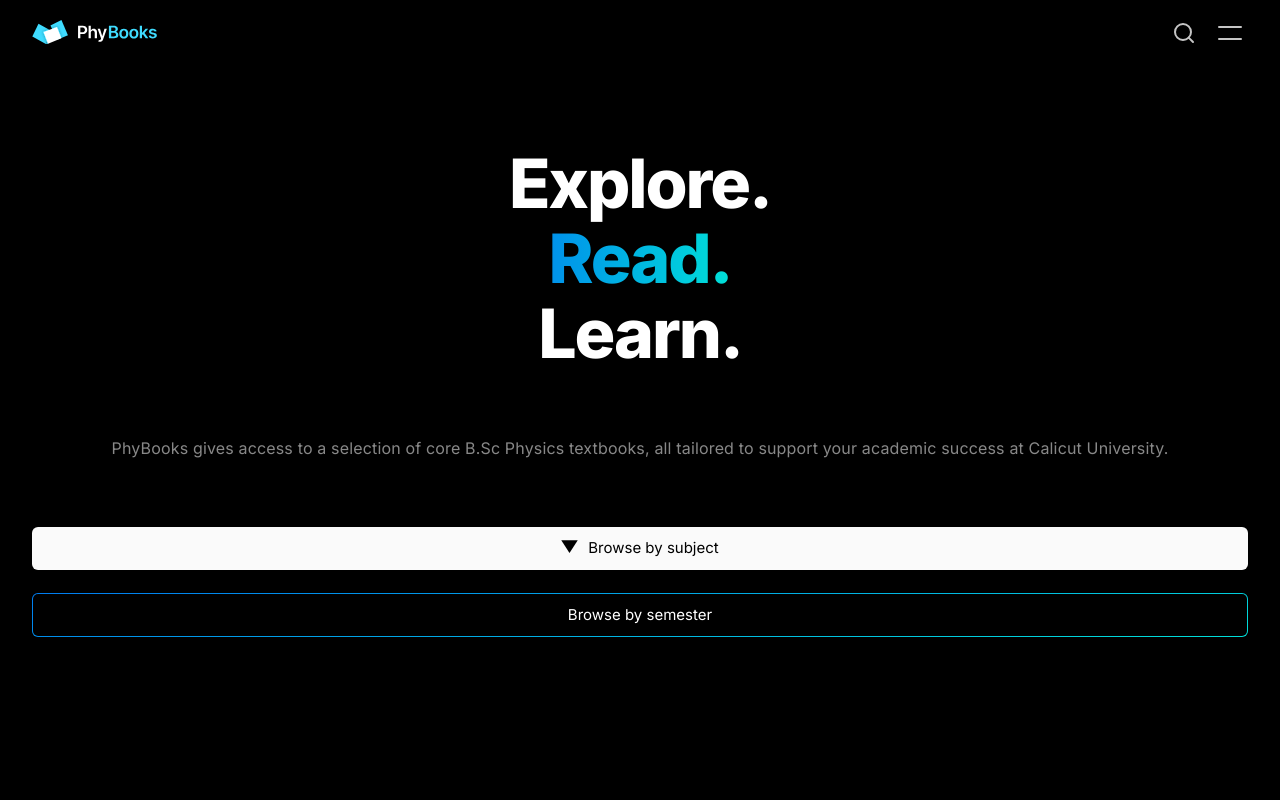
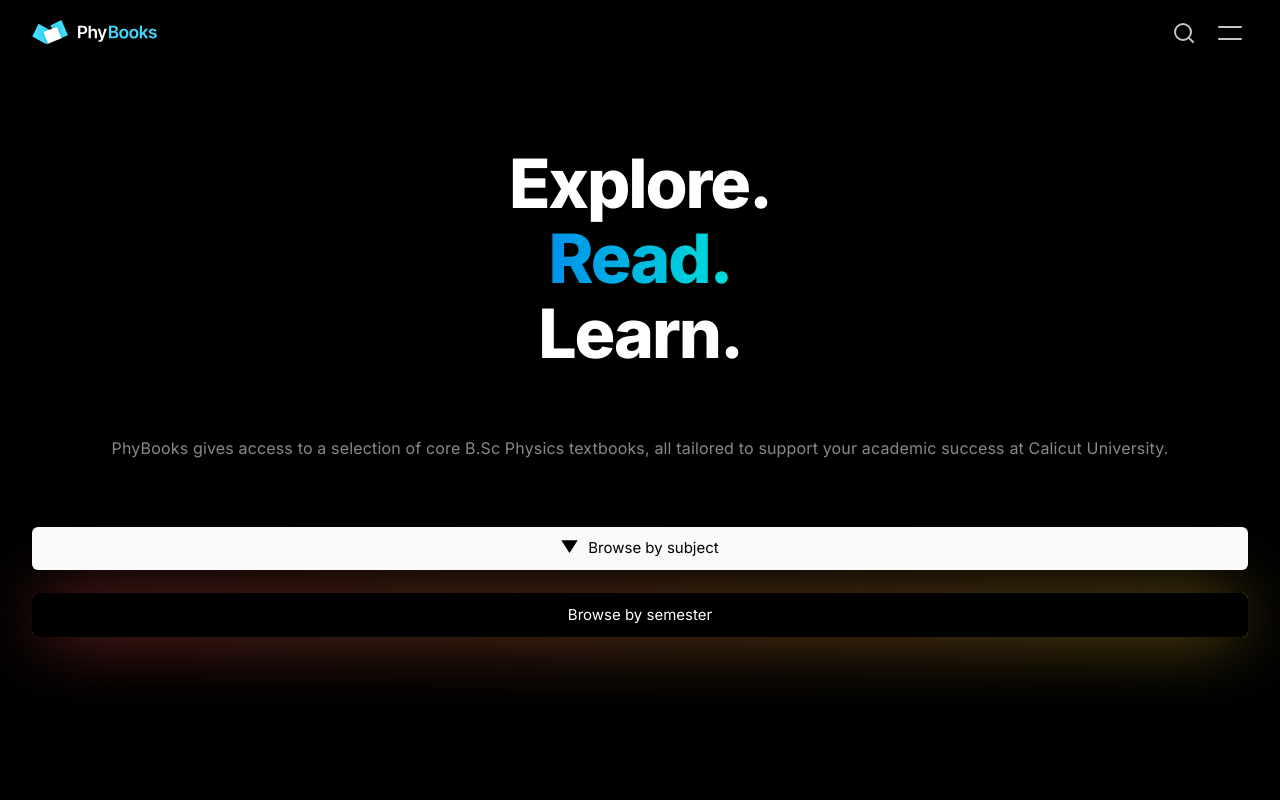
Before and after one commit to FarisPalayi/phybooks, a Next.js app: page / in a window 1280 px wide. Shown: the top 800 px of the page. Built offline with nearby package versions, Linux system fonts and the light colour scheme.

Commit message:
intro button gradient animation proto

```diff
--- a/src/app/components/home/Intro.js
+++ b/src/app/components/home/Intro.js
@@ -24,6 +24,7 @@ export default function Intro() {
           btnText="Browse by semester"
           btnType="secondary"
           btnLink="#semester"
+          glow={true}
         />
       </div>
     </section>
--- a/src/app/components/shared/Button.js
+++ b/src/app/components/shared/Button.js
@@ -1,11 +1,22 @@
 import styles from "../../styles/components/Button.module.scss";
 
-export default function Button({ btnText, btnType, btnLink }) {
+export default function Button({ btnText, btnType, btnLink, glow = false }) {
   !["primary", "secondary"].includes(btnType) && (btnType = "secondary");
+  const glowClass = glow ? styles.glow : "";
 
   return (
-    <a href={btnLink} className={`${styles.btn} ${styles[btnType]}`}>
-      {btnText}
+    <a
+      href={btnLink}
+      className={`${styles.btn} ${styles[btnType]} ${glowClass}`}
+    >
+      {glow && (
+        <>
+          <span className={`${styles.gradShadow} ${styles.grad1}`}></span>
+          <span className={`${styles.gradShadow} ${styles.grad2}`}></span>
+          <span className={`${styles.gradShadow} ${styles.grad3}`}></span>
+        </>
+      )}
+      <span className={styles.content}>{btnText}</span>
     </a>
   );
 }
--- a/src/app/styles/components/Button.module.scss
+++ b/src/app/styles/components/Button.module.scss
@@ -2,11 +2,14 @@
 
 .btn {
   @include reset-button;
+  position: relative;
+  @include flex-center;
   width: 100%;
   text-align: center;
   border-radius: rem(6);
   padding: rem(10) rem(20);
   font-size: rem(15);
+  transition: box-shadow 0.15s ease;
 
   &.primary {
     position: relative;
@@ -22,6 +25,105 @@
 
   &.secondary {
     background: var(--background);
-    @include border-grad;
+    // @include border-grad;
   }
 }
+
+.gradShadow {
+  position: absolute;
+  @include flex-center;
+  width: 100%;
+  height: 100%;
+  border-radius: inherit;
+  background-image: linear-gradient(165deg, var(--start), var(--end)); // border
+  z-index: -2;
+
+  &::before {
+    position: absolute;
+    content: "";
+    width: 100%;
+    height: 100%;
+    background-clip: padding-box;
+    background-image: linear-gradient(165deg, var(--start), var(--end));
+
+    z-index: -1;
+    border-radius: inherit;
+    border: 12px solid transparent;
+
+    filter: blur(36px);
+  }
+}
+
+.glow .content {
+  @include flex-center;
+  width: 100%;
+  height: 100%;
+
+  background-color: #000;
+  background-clip: padding-box;
+  border: 1px solid transparent;
+  border-radius: 8px;
+  color: #fff;
+  transition: color 0.15s ease, background-color 0.15s ease;
+}
+
+.gradShadow.grad1 {
+  color: red;
+  --start: #007cf0;
+  --end: #00dfd8;
+  animation: grad-1-anim 8s infinite;
+}
+
+.gradShadow.grad2 {
+  --start: #7928ca;
+  --end: #ff0080;
+  animation: grad-2-anim 8s infinite;
+}
+
+.gradShadow.grad3 {
+  --start: #ff4d4d;
+  --end: #f9cb28;
+  animation: grad-3-anim 8s infinite;
+}
+
+// keyframes
+
+@keyframes grad-1-anim {
+  0%,
+  16.667%,
+  100% {
+    opacity: 1;
+  }
+
+  33%,
+  83.333% {
+    opacity: 0;
+  }
+}
+
+@keyframes grad-2-anim {
+  0%,
+  16.667%,
+  66.667%,
+  100% {
+    opacity: 0;
+  }
+
+  33.333%,
+  50% {
+    opacity: 1;
+  }
+}
+
+@keyframes grad-3-anim {
+  0%,
+  50%,
+  100% {
+    opacity: 0;
+  }
+
+  66.667%,
+  83.333% {
+    opacity: 1;
+  }
+}
```
